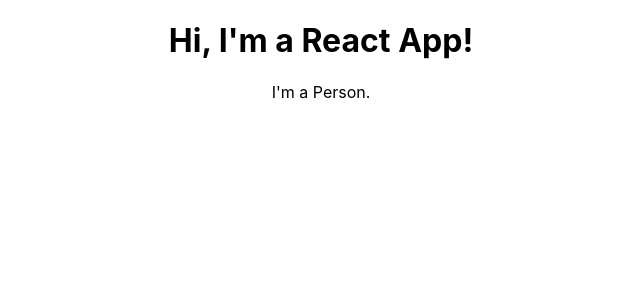
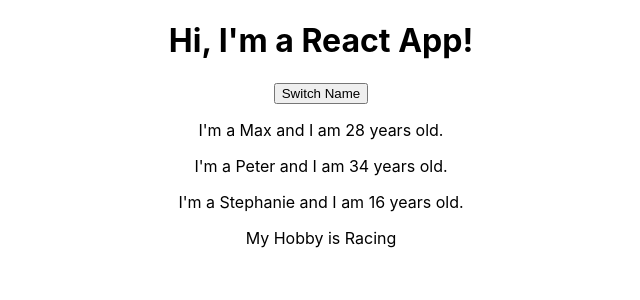
Before and after one commit to pdimitri/react-complete-guide, a React (Create React App) app: page / in a window 1280 px wide. Shown: the top 300 px of the page, without its empty margins (319-959 px from the left). Built offline with nearby package versions, Linux system fonts and the light colour scheme.

Commit message:
State added

```diff
--- a/src/App.js
+++ b/src/App.js
@@ -3,11 +3,22 @@
 import Person from './Person/Person';
 
 class App extends Component {
+  state = {
+    persons: [
+      {name: 'Max', age: '28'},
+      {name: 'Peter', age: '34'},
+      {name: 'Stephanie', age: '16'}
+    ]
+  }
+
   render() {
     return (
       <div className="App">
         <h1>Hi, I'm a React App!</h1>
-        <Person />
+        <button>Switch Name</button>
+        <Person name={this.state.persons[0].name} age={this.state.persons[0].age}/>
+        <Person name={this.state.persons[1].name} age={this.state.persons[1].age}/>
+        <Person name={this.state.persons[2].name} age={this.state.persons[2].age}>My Hobby is Racing</Person>
       </div>
     );
   }
--- a/src/Person/Person.js
+++ b/src/Person/Person.js
@@ -1,7 +1,12 @@
 import React from 'react';
 
-const person = () =>{
-    return <p>I'm a Person.</p>
+const person = (props) =>{
+    return (
+    <div>
+        <p>I'm a {props.name} and I am {props.age} years old.</p>
+        <p>{props.children}</p>
+    </div>
+    )
 };
 
 export default person;
```
